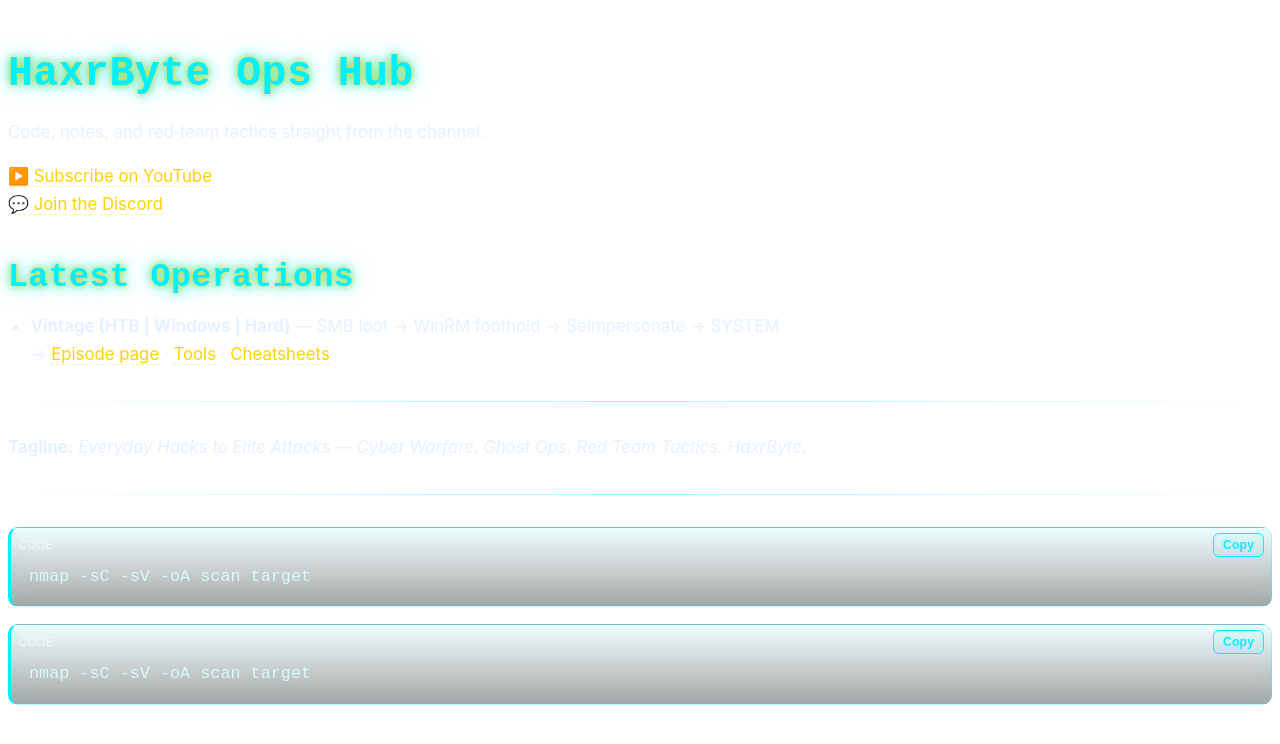
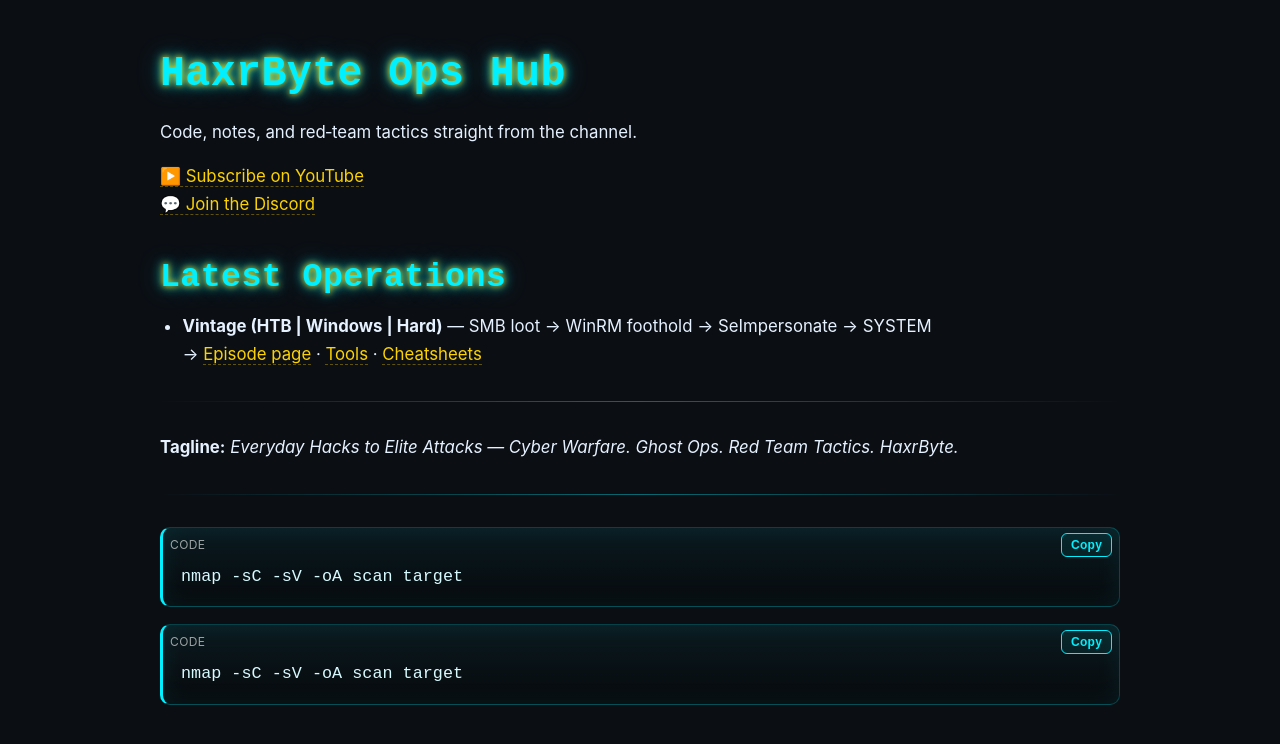
Before and after one commit to haxrbyte/ghost-shell, a Jekyll site: the page built from docs/index.md, in a window 1280 px wide. Shown: the top 744 px of the page. Built offline with Jekyll 4.4.1, drawn with Linux system fonts in a browser that asks for light colours; our own code applies the rules of GitHub Pages for plain Markdown files.

Commit message:
Update custom.css

```diff
--- a/docs/assets/css/custom.css
+++ b/docs/assets/css/custom.css
@@ -20,13 +20,6 @@
   -webkit-font-smoothing: antialiased;
   -moz-osx-font-smoothing: grayscale;
 }
-
-/*
-/* Ensure the Hacker theme background stays untouched */
-html, body {
-  background: inherit;   /* don’t override the theme’s bg */
-}
-*/
 
 .wrapper{
   max-width: 960px;     /* wider than default */
```
